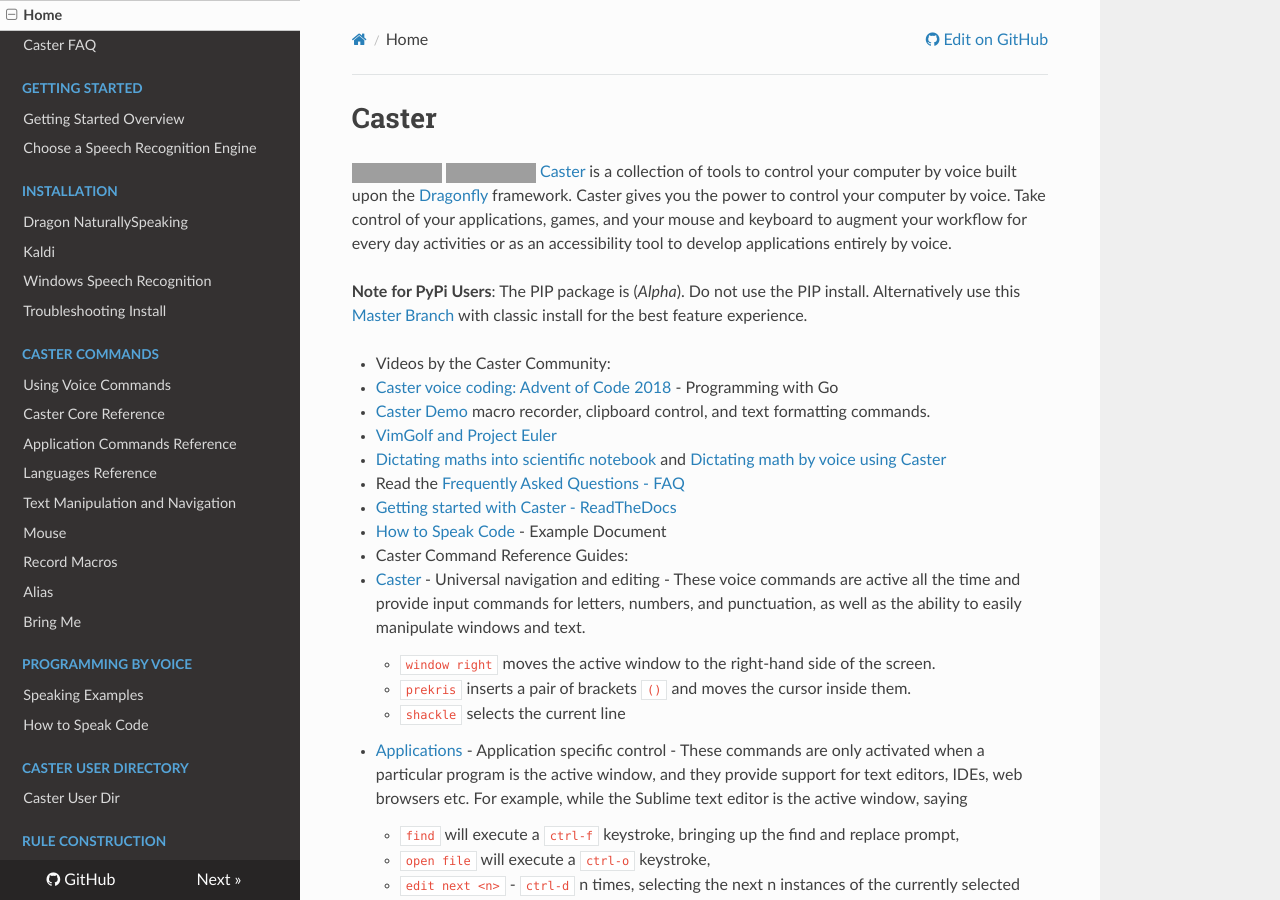
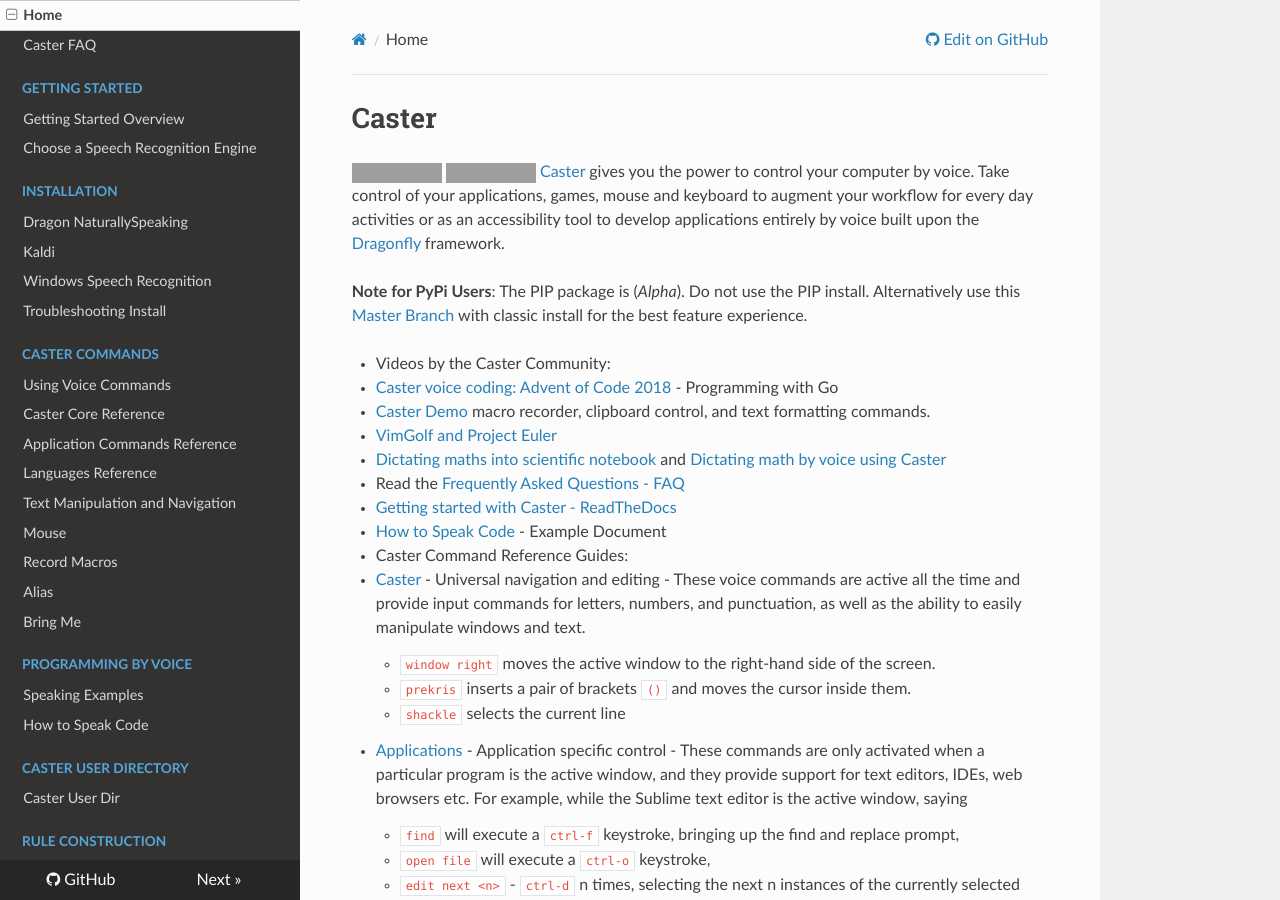
Before and after one commit to dictation-toolbox/Caster, an MkDocs documentation site: the page built from docs/README.md, in a window 1280 px wide and 900 px high. Built offline with MkDocs 1.6.1, drawn with Linux system fonts in a browser that asks for light colours; nearby versions of some CDN libraries; comment, search, counter and statistics services are not loaded; grey boxes are pictures that could not be loaded.

Commit message:
Updated Caster intro description

```diff
--- a/docs/README.md
+++ b/docs/README.md
@@ -1,6 +1,6 @@
 # Caster
 [![Travis Build Status](https://travis-ci.org/dictation-toolbox/Caster.svg?branch=master)](https://travis-ci.org/dictation-toolbox/Caster) [![Documentation Status](https://readthedocs.org/projects/caster/badge/?version=latest)](https://caster.readthedocs.io/en/latest/?badge=latest)
-[Caster](https://github.com/dictation-toolbox/Caster) is a collection of tools to control your computer by voice built upon the [Dragonfly](https://github.com/dictation-toolbox/dragonfly) framework. Caster gives you the power to control your computer by voice. Take control of your applications, games, and your mouse and keyboard to augment your workflow for every day activities or as an accessibility tool to develop applications entirely by voice.
+	[Caster](https://github.com/dictation-toolbox/Caster) gives you the power to control your computer by voice. Take control of your applications, games, mouse and keyboard to augment your workflow for every day activities or as an accessibility tool to develop applications entirely by voice built upon the [Dragonfly](https://github.com/dictation-toolbox/dragonfly) framework.
 
 **Note for PyPi Users**: The PIP package is (_Alpha_). Do not use the PIP install. Alternatively use this [Master Branch](https://github.com/dictation-toolbox/Caster) with classic install for the best feature experience.
 
```
